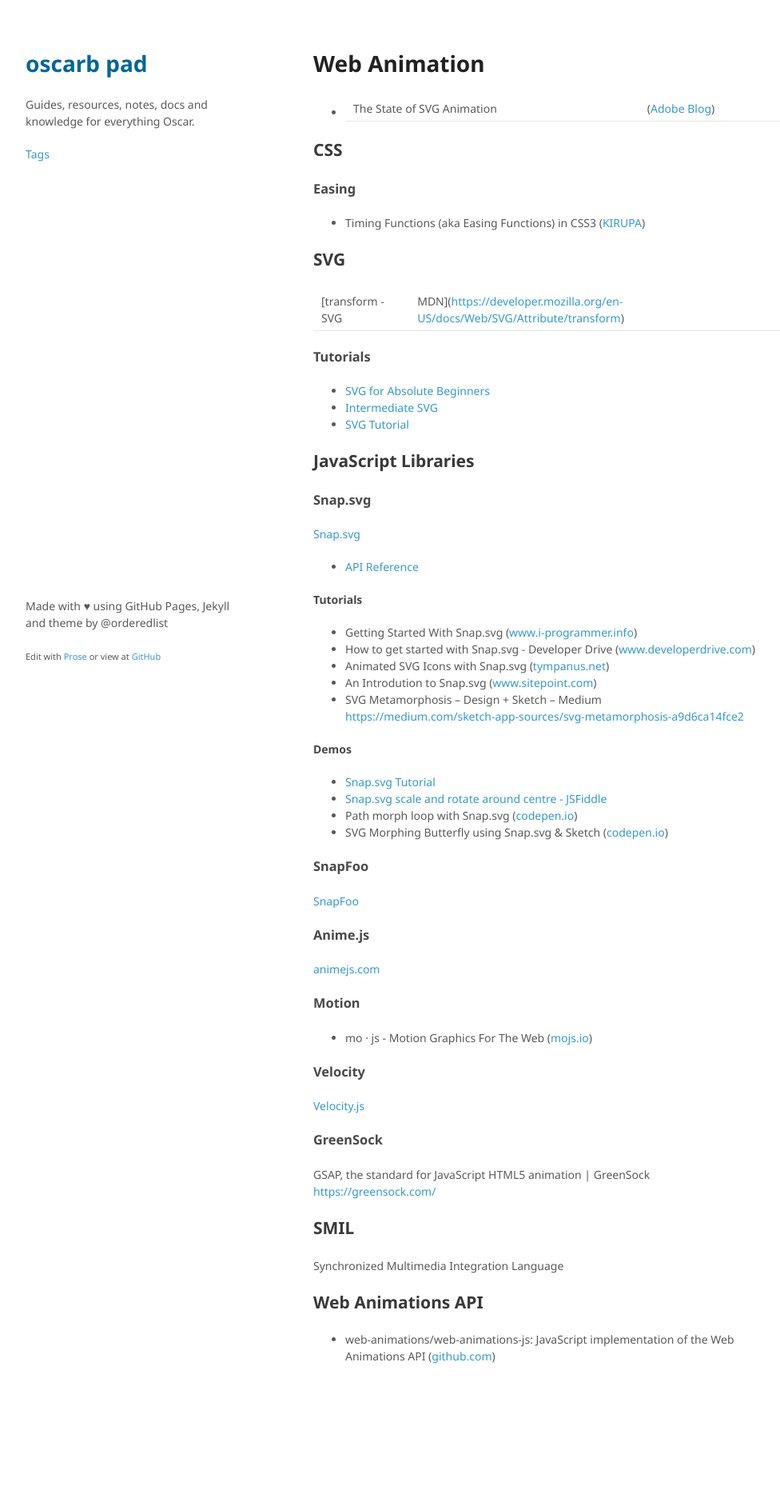
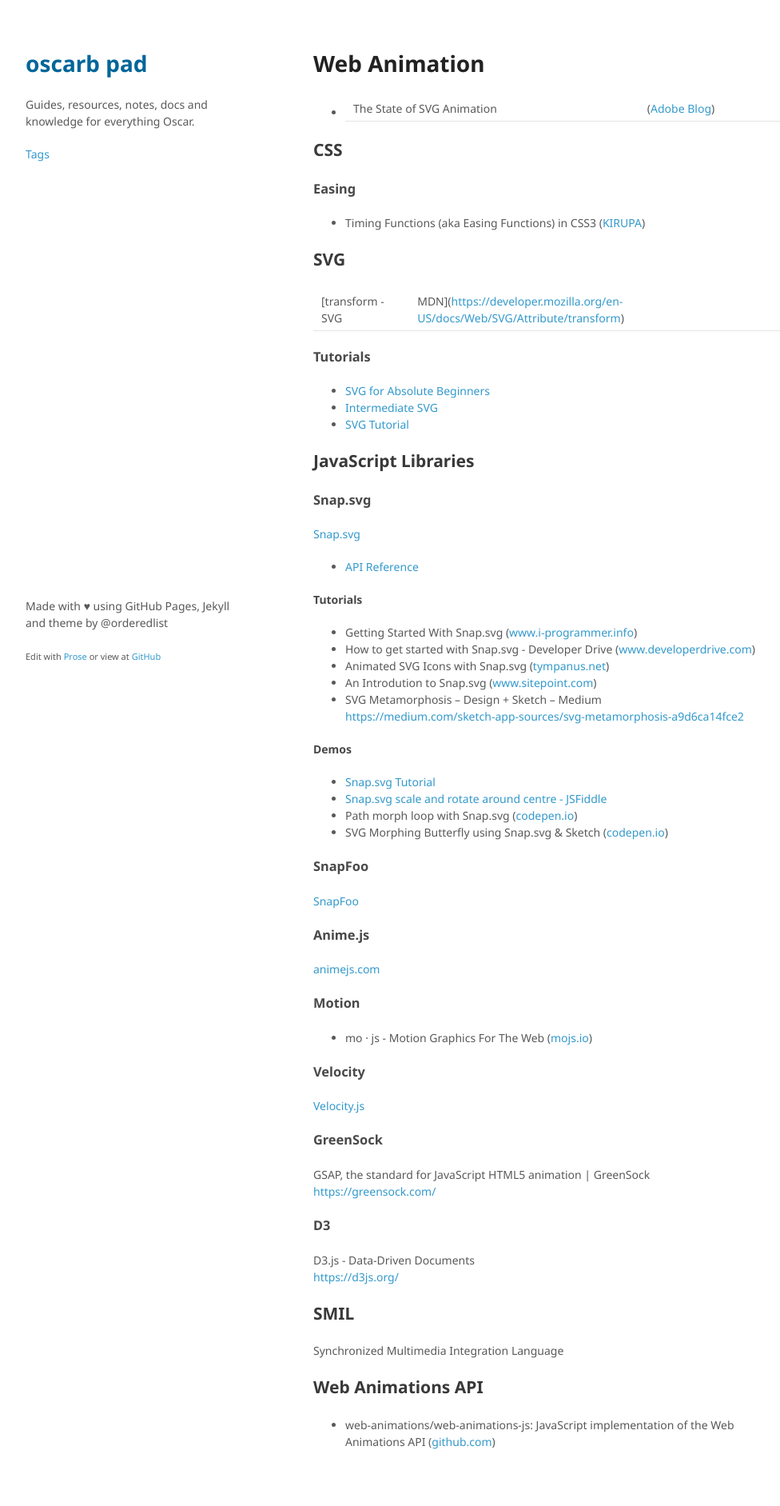
Before and after one commit to oscarb/pad, a Jekyll site: the page built from _docs/web-animation.md, in a window 1280 px wide. Shown: the whole page at 80% size, without its empty margins (128-1104 px from the left). Built offline with Jekyll 4.4.1, drawn with Linux system fonts in a browser that asks for light colours; some web fonts are replaced; before the commit the page ends 1776 px from its top, so only the background shows below that.

Commit message:
Update web-animation.md

```diff
--- a/_docs/web-animation.md
+++ b/_docs/web-animation.md
@@ -73,6 +73,12 @@ https://medium.com/sketch-app-sources/svg-metamorphosis-a9d6ca14fce2
 GSAP, the standard for JavaScript HTML5 animation | GreenSock
 https://greensock.com/
 
+### D3
+
+D3.js - Data-Driven Documents
+https://d3js.org/
+
+
 ## SMIL
 
 Synchronized Multimedia Integration Language
```
